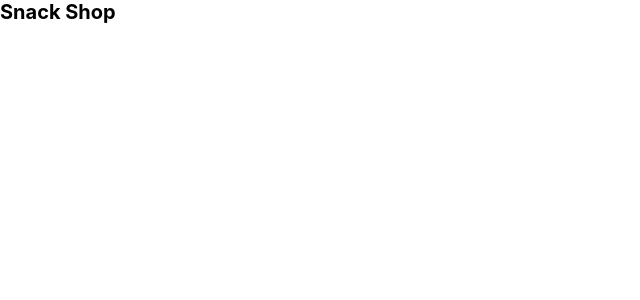
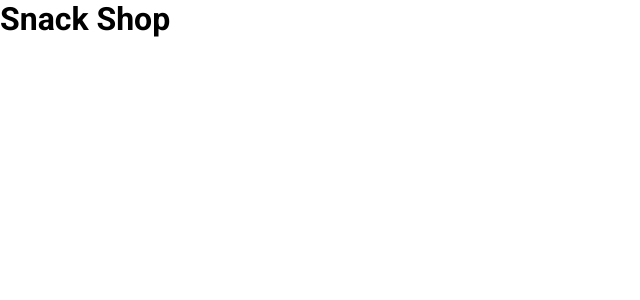
Before and after one commit to phillipperocha/snackshop, a React (Create React App) app: page / in a window 1280 px wide. Shown: the top 300 px of the page, without its empty margins (0-640 px from the left). Built offline with nearby package versions, Linux system fonts and the light colour scheme.

Commit message:
Creating theme, themeProvider setup and updating global css

```diff
--- a/package.json
+++ b/package.json
@@ -93,6 +93,7 @@
     "husky": "^6.0.0",
     "lint-staged": "^10.5.4",
     "plop": "^2.7.4",
-    "prettier": "^2.2.1"
+    "prettier": "^2.2.1",
+    "babel-loader": "8.1.0"
   }
 }
--- a/src/index.tsx
+++ b/src/index.tsx
@@ -1,12 +1,18 @@
 import React from 'react'
 import ReactDOM from 'react-dom'
+import { ThemeProvider } from 'styled-components'
+
 import App from './App'
+
 import GlobalStyles from 'styles/global'
+import theme from 'styles/theme'
 
 ReactDOM.render(
   <React.StrictMode>
-    <GlobalStyles />
-    <App />
+    <ThemeProvider theme={theme}>
+      <GlobalStyles />
+      <App />
+    </ThemeProvider>
   </React.StrictMode>,
   document.getElementById('root')
 )
--- a/src/styles/global.ts
+++ b/src/styles/global.ts
@@ -1,23 +1,26 @@
-import { createGlobalStyle } from 'styled-components'
+import { createGlobalStyle, css } from 'styled-components'
 
 const GlobalStyles = createGlobalStyle`
+  @import url('https://fonts.googleapis.com/css2?family=Roboto:wght@400;700;900&display=swap');
+
   * {
     margin: 0;
     padding: 0;
     box-sizing: border-box;
+    -webkit-font-smoothing: antialiased;
+    -moz-osx-font-smoothing: grayscale;
   }
+  ${({ theme }) => css`
+    html {
+      font-size: 62.5%;
+    }
 
-  html {
-    font-size: 62.5%;
-  }
+    body {
+      font-family: ${theme.font.family};
+      font-size: ${theme.font.sizes.medium};
+    }
+  `}
 
-  html, body, #root {
-    height: 100%;
-  }
-
-  body {
-    font-family: --apple-system, BlinkMacSystemFont, 'Segoe UI', Roboto, Oxygen, Ubuntu, Cantarell, 'Open Sans', 'Helvetica Neue', sans-serif
-  }
 `
 
 export default GlobalStyles
--- /dev/null
+++ b/src/styles/theme.ts
@@ -0,0 +1,32 @@
+export default {
+  border: {
+    radius: '5px',
+  },
+  font: {
+    family:
+      "Roboto, -apple-system, BlinkMacSystemFont, 'Segoe UI', Oxygen, Ubuntu, Cantarell, 'Open Sans', 'Helvetica Neue', sans-serif",
+    normal: 400,
+    bold: 700,
+    sizes: {
+      small: '1.4rem',
+      medium: '1.6rem',
+      large: '1.8rem',
+      xlarge: '2.0rem',
+      xxlarge: '3.0rem',
+    },
+  },
+  colors: {
+    primary: '#FF0000',
+    mainBg: '#FFFFFF',
+    white: '#FFFFFF',
+    black: '#333333',
+    lightGray: '#DDDDDD',
+    gray: '#AEAEAE',
+    darkGray: '#707070',
+  },
+  spacings: {
+    xsmall: '2.0rem',
+    small: '2.4rem',
+    medium: '3.5rem',
+  },
+}
```
Also changed, not shown: styled-components.d.ts (added, +8 -0 lines), 2 other files (tests, documents, lock files or other folders).
